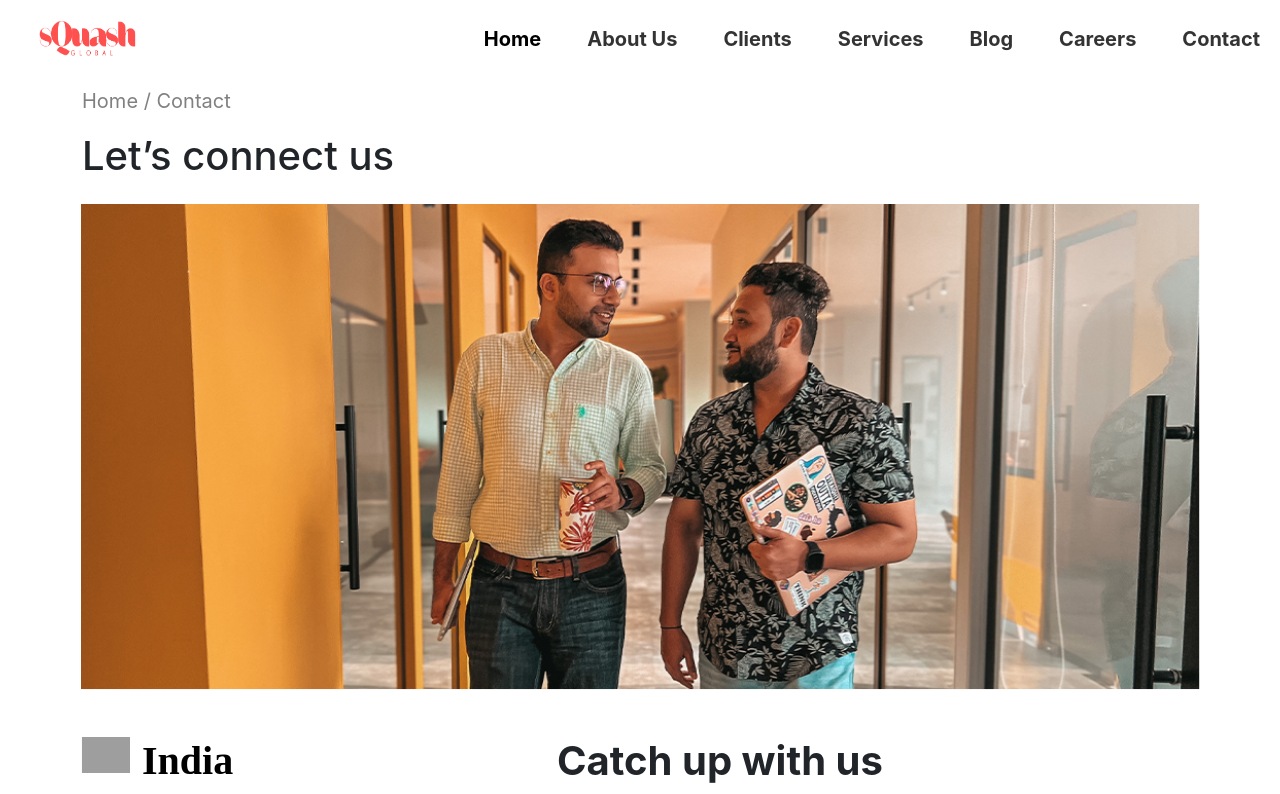
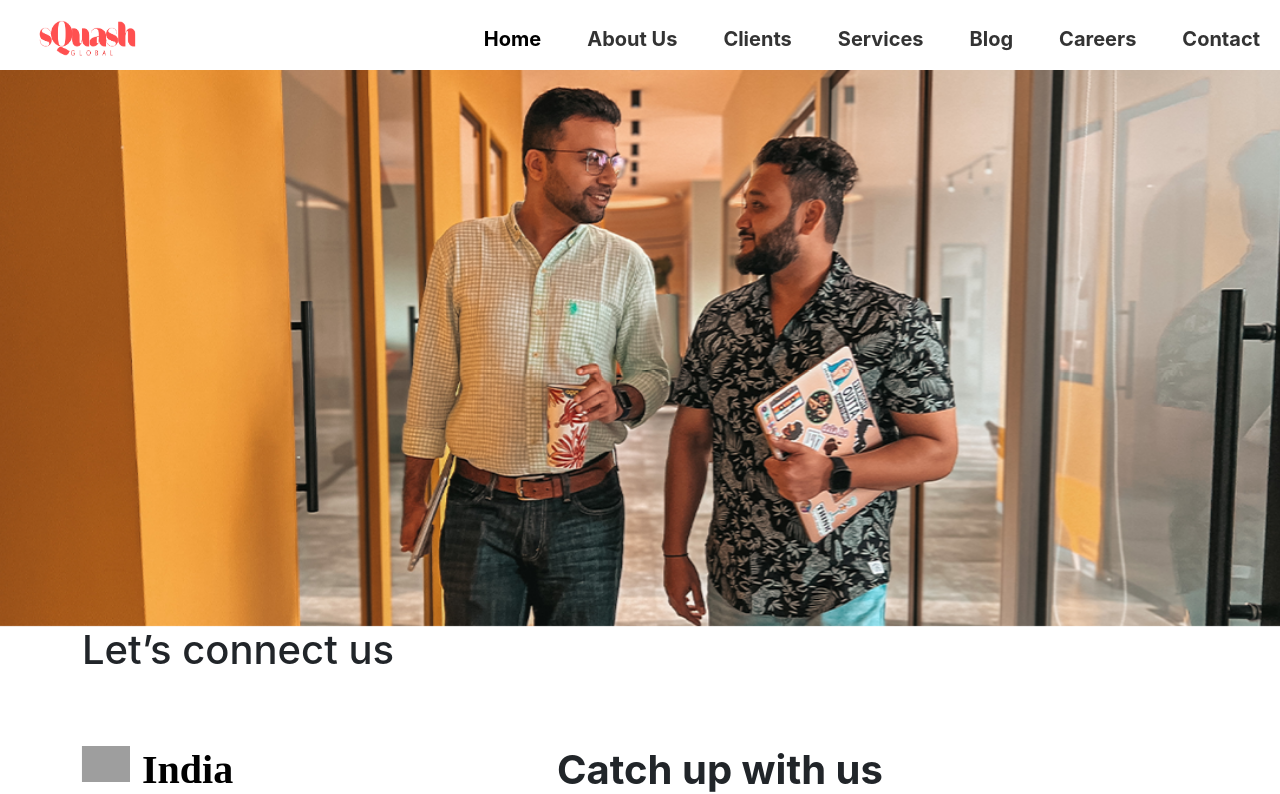
Before and after one commit to VishK98/Squash-Global, a React (Create React App) app: page /contact in a window 1280 px wide. Shown: the top 794 px of the page. Built offline with nearby package versions, Linux system fonts and the light colour scheme; grey boxes are pictures that could not be loaded.

Commit message:
Contact Fix

```diff
--- a/src/components/Contact/Contact.js
+++ b/src/components/Contact/Contact.js
@@ -54,25 +54,10 @@ function Contact() {
 
   return (
     <>
+    <div> <ImageAnimationUnfold src={contact} alt="Image not found" /></div>
       <div className="container">
         <div className="row">
-          <div className="col-lg-12">
-            <div class="route-text">
-              <ol class="breadcrumb route-text mt-3">
-                <li>
-                  <a
-                    href="/"
-                    style={{ color: "grey", textDecoration: "none" }}
-                  >
-                    <AnimatedText text="Home /" animation="slide-left" />
-                  </a>
-                </li>
-                <li>
-                  <AnimatedText text="&nbsp;Contact" animation="slide-right" />
-                </li>
-              </ol>
-            </div>
-          </div>
+
           <div className="inner_title hidden">
             <AnimatedText text={<h1 className="contact-page-title">Let’s connect us</h1>
             } animation="slide-left" />
@@ -81,7 +66,7 @@ function Contact() {
       </div>
 
       <div className="container mt-3 mb-5">
-        <ImageAnimationUnfold src={contact} alt="Image not found" />
+
         <div className="row">
           <div className="col-lg-5 pt-lg-5">
             <div className="mt-4 mt-lg-0 address-info topslide">
```
